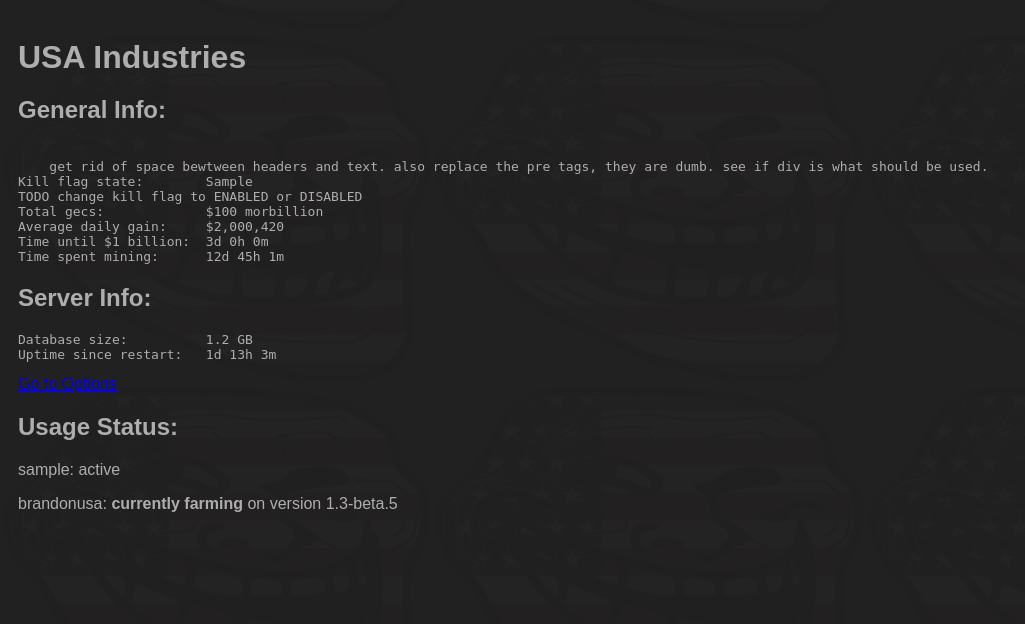
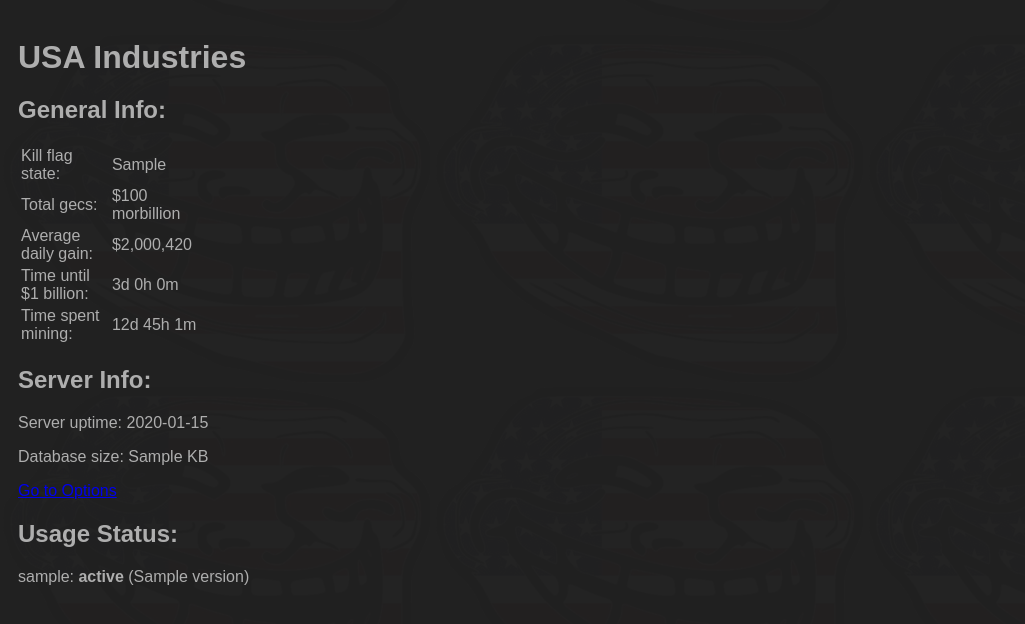
Before and after one commit to besser435/USA-Industries, a Flask app: template 1 billion gecs/web_server/templates/home.html in a window 1280 px wide. Shown: the top 624 px of the page, without its empty margins (0-1025 px from the left). Run offline with Flask 3, Linux system fonts and the light colour scheme; the template is opened without the code that fills it: most values are stand-ins (such as "Sample title", 1, 10 or a date in 2020).

Commit message:
Update home.html

```diff
--- a/1 billion gecs/web_server/templates/home.html
+++ b/1 billion gecs/web_server/templates/home.html
@@ -1,40 +1,59 @@
 <!DOCTYPE html>
 <html>
 <head>
-    <title>USA Industries</title>
+    <title>1 billion gecs</title>
     <link rel="shortcut icon" href="{{ url_for('static', filename='favicon.ico') }}">
     <link rel="stylesheet" type="text/css" href="/static/styles.css"> <!-- t-there!! i linked the stylesheet for you, but d-dont think that i, l-like you or anything, BAKA! ~>_<~ -->
 </head>
+<style>
+    table, th, td {
+      border:1px solid black;
+      border-style: hidden;
+    }
+    </style>
 <body>
 
 </div>
     <h1>USA Industries</h1>
     <h2>General Info:</h2>
-    <!--change to disabled or ENABLED-->
-<pre>
+    <table style="width:15%">   <!-- this aint it, looks fucky when window is a different size -->
+        <tr>
+          <td>Kill flag state:</td>
+          <td>{{ kill_flag }}</td>
+        </tr>
+        <tr>
+          <td>Total gecs:</td>
+          <td>$100 morbillion</td>
+        </tr>
+        <tr>
+          <td>Average daily gain:</td>
+          <td>$2,000,420</td>
+        </tr>
+        <tr>
+          <td>Time until $1 billion:</td>
+          <td>3d 0h 0m</td>
+        </tr>
+        <tr>
+          <td>Time spent mining:</td>
+          <td>12d 45h 1m</td>
+        </tr>
+      </table>
 
-    get rid of space bewtween headers and text. also replace the pre tags, they are dumb. see if div is what should be used.
-Kill flag state:        {{ kill_flag }}
-TODO change kill flag to ENABLED or DISABLED
-Total gecs:             $100 morbillion
-Average daily gain:     $2,000,420
-Time until $1 billion:  3d 0h 0m
-Time spent mining:      12d 45h 1m
-</pre>
 
     <h2>Server Info:</h2>
-<pre>
-Database size:          1.2 GB
-Uptime since restart:   1d 13h 3m
-</pre>
+<p>Server uptime: {{ server_uptime }}</p>
+<p>Database size: {{ folder_size_kb }} KB</p>
+
+
 <a href="/options">Go to Options</a>
 
-    <h2>Usage Status:</h2>
-    {% for username, status in usage_status.items() %}
-        <p>{{ username }}: {{ status }}</p>
-    {% endfor %}
 
-    <p>brandonusa: <b>currently farming</b> on version 1.3-beta.5</p>
+<h2>Usage Status:</h2>
+{% for username, data in usage_status.items() %}
+    <p>{{ username }}: <span style="font-weight: bold">{{ data.status }}</span> ({{ data.version }})</p>
+{% endfor %}
+
+
 </div>
 
 </body>
```
